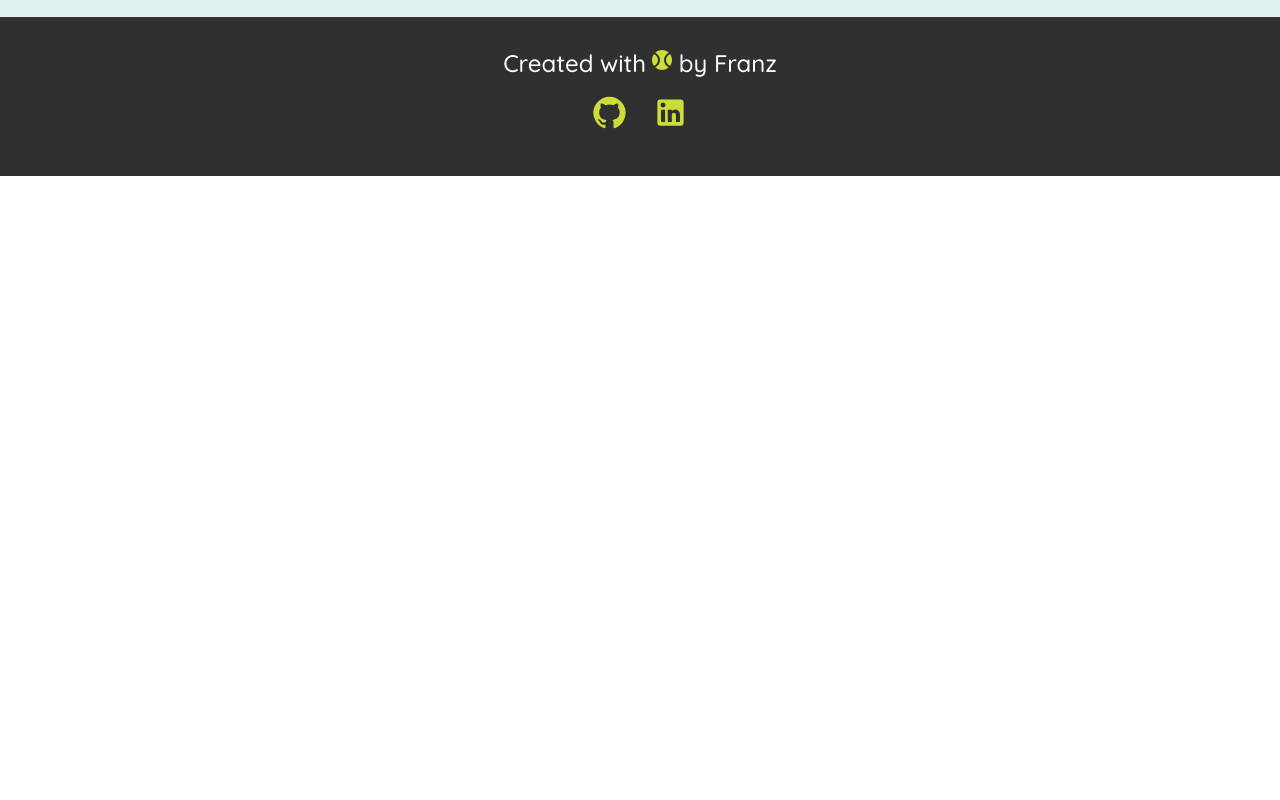
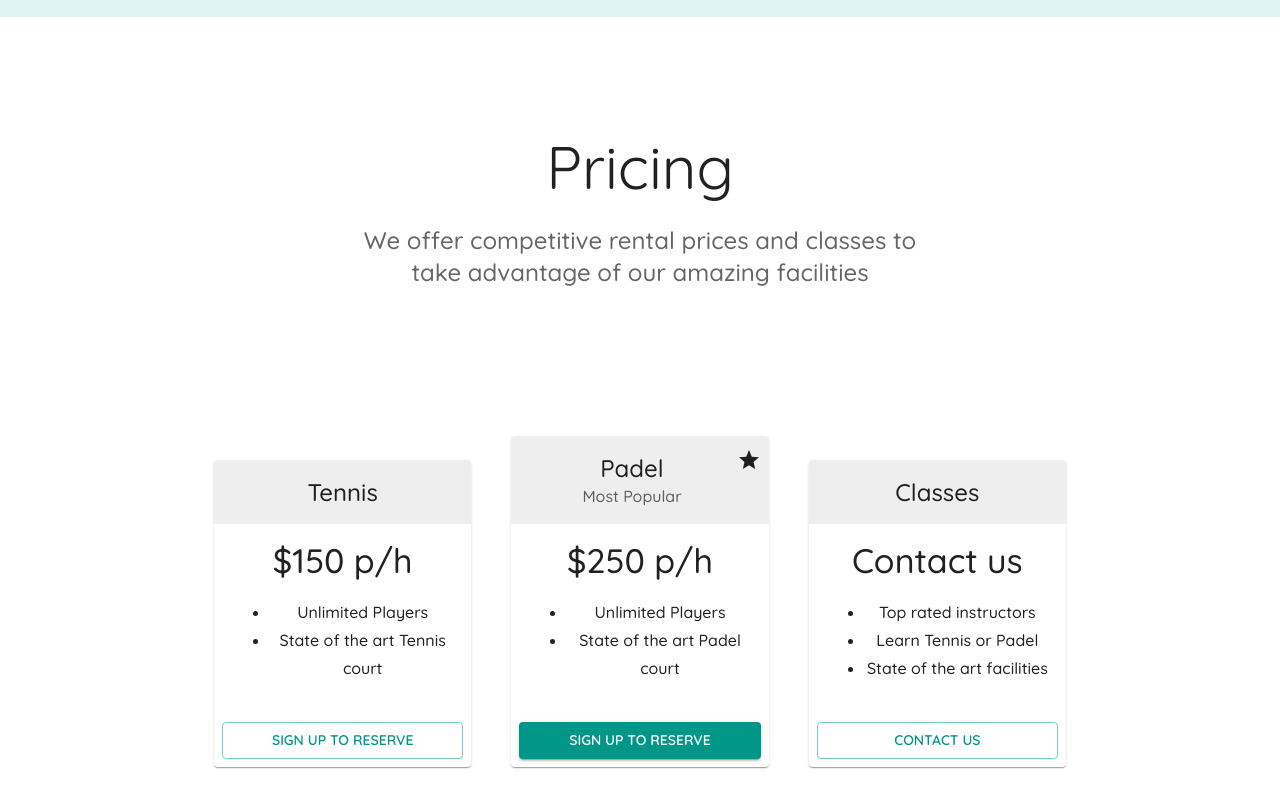
Before and after one commit to franz-net/ga-sei-ss, a React (Create React App) app in the folder client/: page /landing in a window 1280 px wide. Shown: the part 2300-3100 px from the top of the page. Before the commit the page ends 2476 px from the top, so only its background shows below. Built offline with nearby package versions, Linux system fonts and the light colour scheme; what @nextui-org/react would draw is missing.

Commit message:
added initial pricing page

```diff
--- /dev/null
+++ b/client/src/components/LandingPrices.tsx
@@ -0,0 +1,141 @@
+import {Box, Button, Card, CardActions, CardContent, CardHeader, Container, Grid, Typography} from "@mui/material";
+import StarIcon from '@mui/icons-material/Star';
+import {LandingImageCard} from "./";
+import Tennis from '../assets/imgs/landing_card_tennis.jpg';
+import Padel from '../assets/imgs/landing_card_padel.jpg';
+import {teal} from "@mui/material/colors";
+
+const products = [
+    {
+        title: 'Tennis',
+        price: '$150 p/h',
+        description: [
+            'Unlimited Players',
+            'State of the art Tennis court'
+        ],
+        buttonText: 'Sign up to reserve',
+        buttonVariant: 'outlined'
+    },
+    {
+        title: 'Padel',
+        subheader: 'Most Popular',
+        price: '$250 p/h',
+        description: [
+            'Unlimited Players',
+            'State of the art Padel court'
+        ],
+        buttonText: 'Sign up to reserve',
+        buttonVariant: 'contained'
+    },
+    {
+        title: 'Classes',
+        price: 'Contact us',
+        description: [
+            'Top rated instructors',
+            'Learn Tennis or Padel',
+            'State of the art facilities'
+        ],
+        buttonText: 'Contact us',
+        buttonVariant: 'outlined'
+    }
+]
+
+
+export default function LandingPrices({courtsRef}: any) {
+
+    return (
+        <Box
+            sx={{
+                minHeight: '100vh',
+                display: 'flex',
+                flexWrap: 'wrap',
+                justifyContent: 'center',
+                alignItems: 'center',
+
+            }}
+            ref={courtsRef}
+        >
+            <Container disableGutters maxWidth="sm" component="main" sx={{pt: 8, pb: 6}}>
+                <Typography
+                    component="h1"
+                    variant="h2"
+                    align="center"
+                    color="text.primary"
+                    gutterBottom
+                >
+                    Pricing
+                </Typography>
+                <Typography
+                    variant="h5"
+                    align="center"
+                    color="text.secondary"
+                    component="p"
+                >
+                    We offer competitive rental prices and classes to take advantage of our amazing facilities
+                </Typography>
+            </Container>
+            <Container maxWidth="md" component="main">
+                <Grid container spacing={5} alignItems="flex-end">
+                    {products.map((product)=>(
+                        <Grid
+                            item
+                            key={product.title}
+                            xs={12}
+                            sm={product.title==='Classes'? 12: 6}
+                            md={4}
+                        >
+                            <Card>
+                                <CardHeader
+                                    title={product.title}
+                                    subheader={product.subheader}
+                                    titleTypographyProps={{align: 'center'}}
+                                    action={product.title === 'Padel'? <StarIcon /> : null}
+                                    subheaderTypographyProps={{align: 'center'}}
+                                    sx={{
+                                        backgroundColor: (theme)=>
+                                        theme.palette.mode === 'light'? theme.palette.grey[200]:theme.palette.grey[700]
+                                    }}
+                                />
+                                <CardContent>
+                                    <Box
+                                        sx={{
+                                            display: 'flex',
+                                            justifyContent: 'center',
+                                            alignItems: 'baseline',
+                                            mb: 2
+                                        }}
+                                    >
+                                        <Typography component="h2" variant="h4" color="text.primary">
+                                            {product.price}
+                                        </Typography>
+                                    </Box>
+                                    <ul>
+                                        {product.description.map((line)=>(
+                                            <Typography
+                                                component="li"
+                                                variant="subtitle1"
+                                                align="center"
+                                                key={line}
+                                            >
+                                                {line}
+                                            </Typography>
+                                        ))}
+                                    </ul>
+                                </CardContent>
+                                <CardActions>
+                                    <Button
+                                        fullWidth
+                                        variant={product.buttonVariant as 'outlined' | 'contained'}
+                                    >
+                                        {product.buttonText}
+                                    </Button>
+                                </CardActions>
+                            </Card>
+                        </Grid>
+                    ))}
+                </Grid>
+
+            </Container>
+        </Box>
+    )
+}
--- a/client/src/components/index.tsx
+++ b/client/src/components/index.tsx
@@ -11,6 +11,7 @@ import Loader from "./Loader"
 import ReservationsContainer from "./ReservationsContainer";
 import SearchReservationsContainer from "./SearchReservationsContainer";
 import UserList from "./UserList";
+import LandingPrices from "./LandingPrices";
 
 export {
     ScreenMessage,
@@ -25,5 +26,6 @@ export {
     Loader,
     ReservationsContainer,
     SearchReservationsContainer,
-    UserList
+    UserList,
+    LandingPrices
 }
--- a/client/src/pages/Landing.tsx
+++ b/client/src/pages/Landing.tsx
@@ -1,6 +1,6 @@
 import {Box} from "@mui/material";
 import tennisBackground from '../assets/imgs/tennis-court.png';
-import {LandingCourts, LandingHeader} from "../components";
+import {LandingCourts, LandingHeader, LandingPrices} from "../components";
 import {useRef} from "react";
 import Footer from "../components/Footer";
 
@@ -31,6 +31,7 @@ export default function Landing() {
                 <LandingHeader handleScrollClick={handleScrollClick}/>
             </Box>
             <LandingCourts courtsRef={courtsRef}/>
+            <LandingPrices/>
             <Footer/>
         </Box>
     )
```
